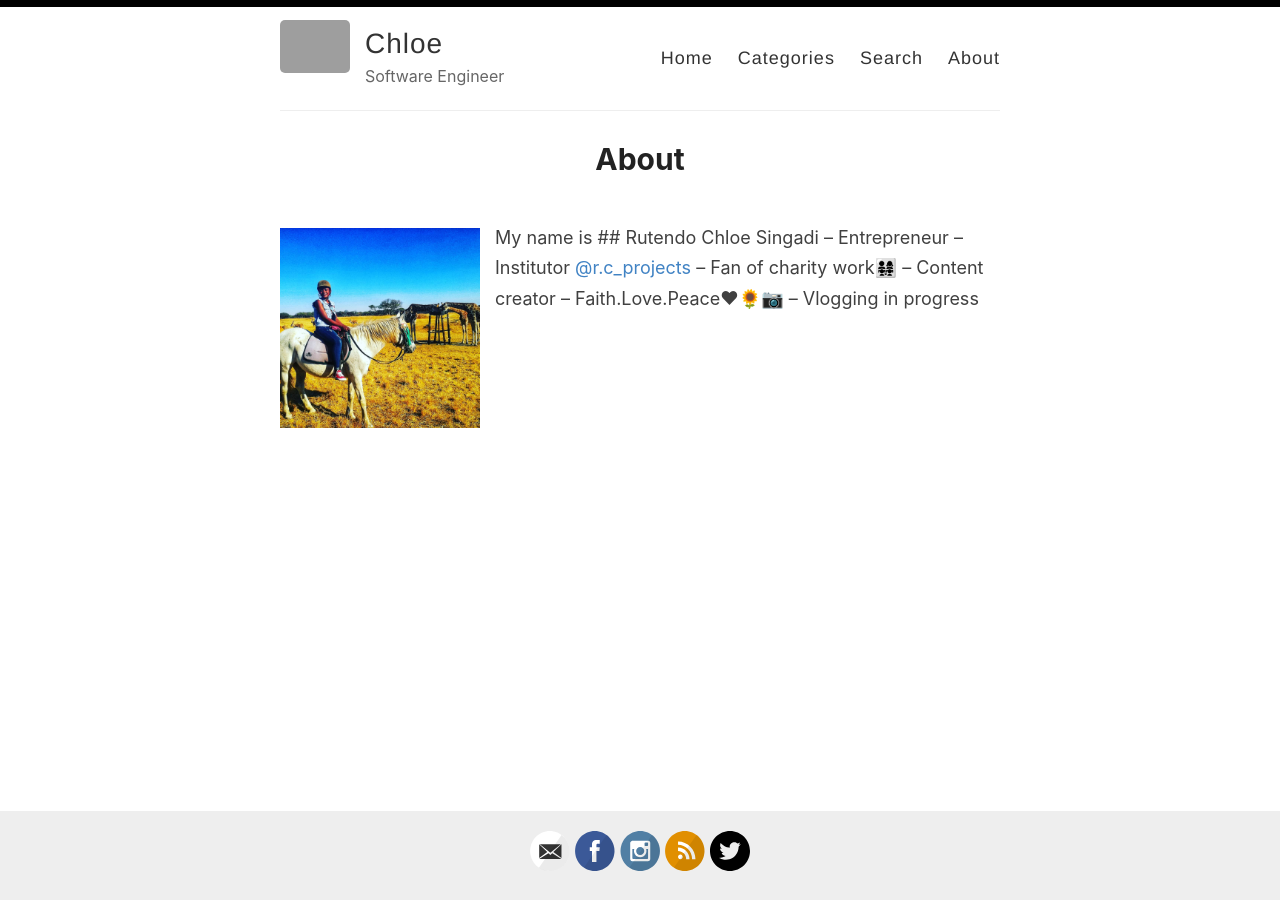
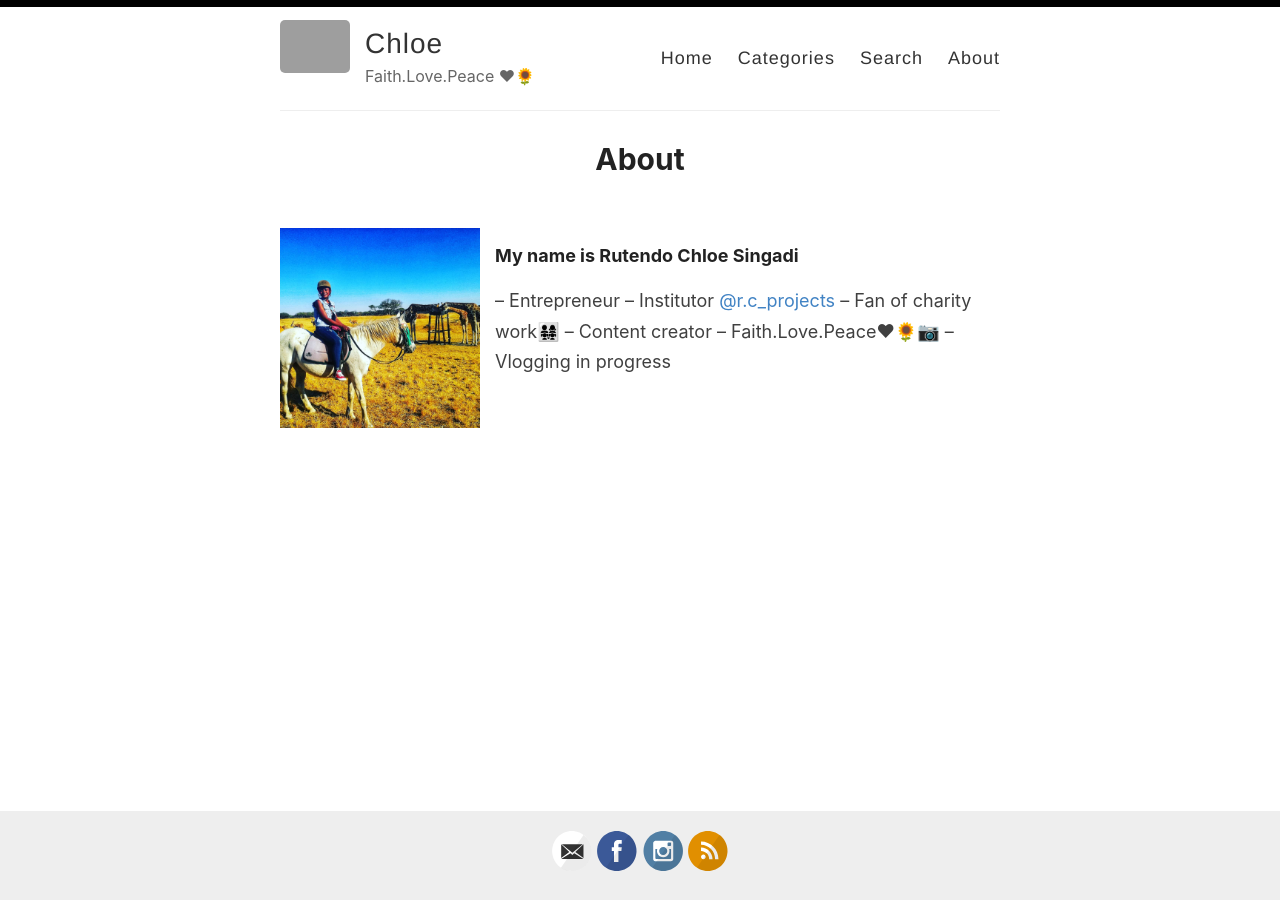
Before and after one commit to ruechloe/ruechloe.github.io, a Jekyll site: the page built from _pages/about.md, in a window 1280 px wide. Built offline with Jekyll 4.4.1, drawn with Linux system fonts in a browser that asks for light colours; grey boxes are pictures that could not be loaded.

Commit message:
config-about

```diff
--- a/_config.yml
+++ b/_config.yml
@@ -9,7 +9,7 @@ name: Chloe
 author: Rutendo Chloe Singadi
 
 # Short bio or description (displayed in the header)
-description: Software Engineer
+description: Faith.Love.Peace ❤🌻
 
 # URL of your avatar or profile pic (you could use your GitHub profile pic)
 avatar: /images/icon-paul.png
@@ -29,7 +29,7 @@ footer-links:
   linkedin:
   pinterest:
   rss: rss
-  twitter: ohthatspaul/
+  twitter:
   stackoverflow:
   youtube: # channel/<your_long_string> or user/<user-name>
   googleplus: # anything in your profile username that comes after plus.google.com/
--- a/_pages/about.md
+++ b/_pages/about.md
@@ -6,7 +6,7 @@ permalink: /about/
 
 <br>
 ![image](../images/chloe.jpg){: style="float: left; margin:5px 15px 5px 0;"}{: width="200" height="200"}
-My name is ## Rutendo Chloe Singadi
+#### My name is Rutendo Chloe Singadi <br>
 -- Entrepreneur
 -- Institutor [@r.c_projects](https://www.instagram.com/r.c_projects/)
 -- Fan of charity work👨‍👩‍👧‍👧
```
